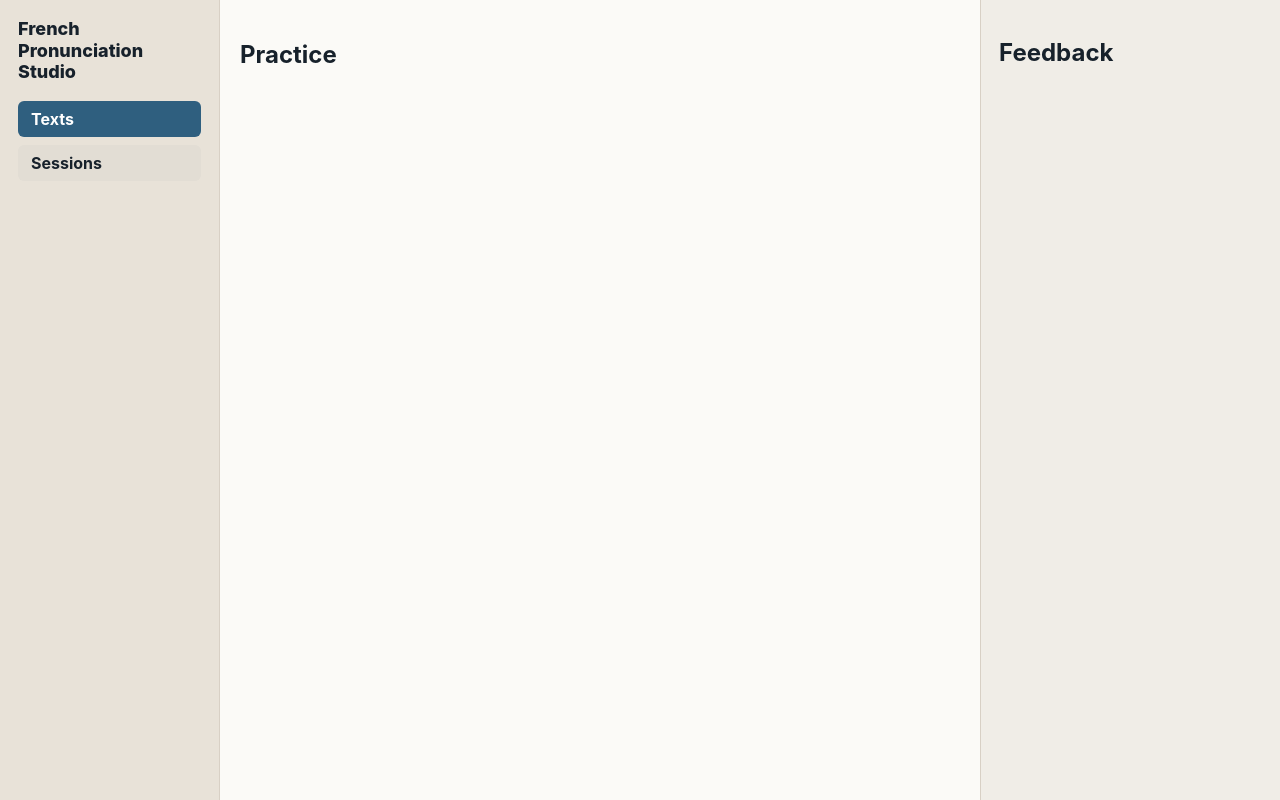
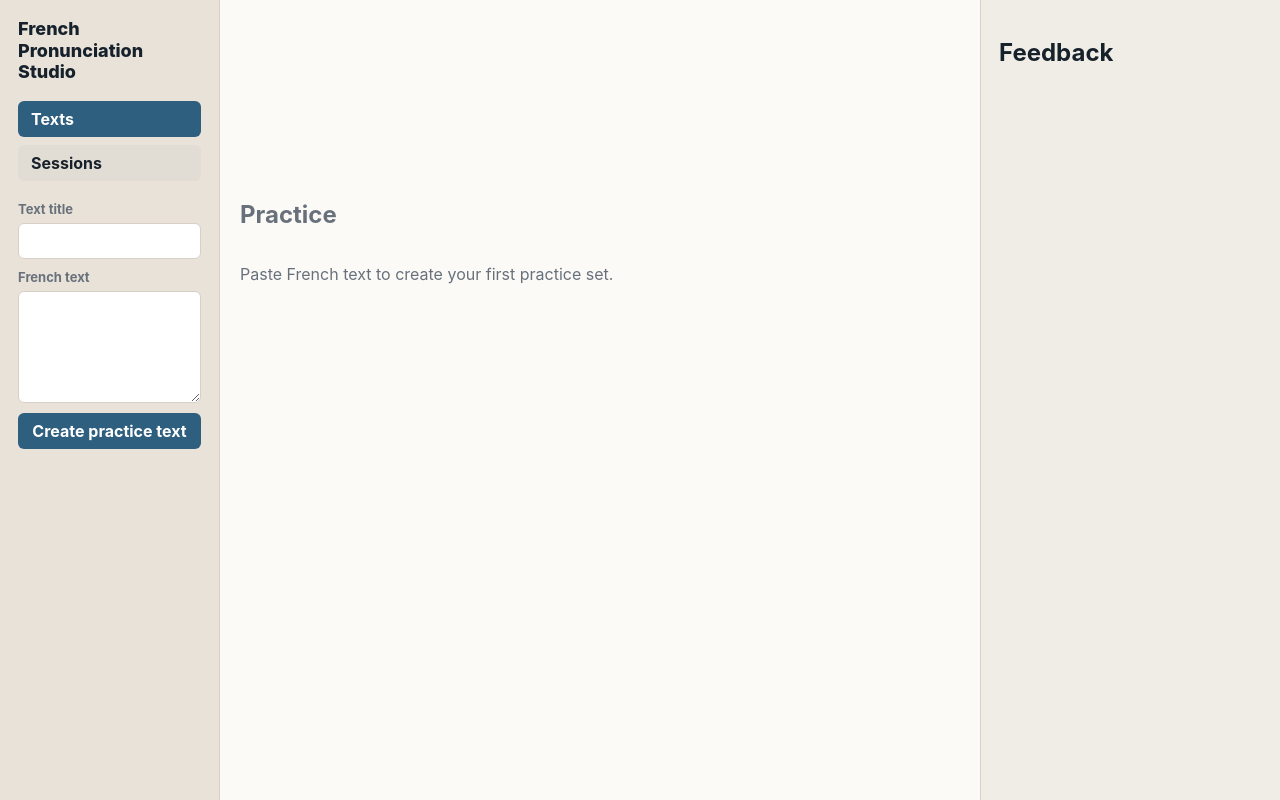
Before and after one commit to gaorunzhao/french-pronunciation-studio, a React (Vite) app: page / in a window 1280 px wide. Built offline with nearby package versions, Linux system fonts and the light colour scheme.

Commit message:
feat: add text import and practice workspace

```diff
--- a/src/App.tsx
+++ b/src/App.tsx
@@ -1,4 +1,22 @@
+import { useMemo, useState } from "react";
+import { PracticeWorkspace } from "./components/PracticeWorkspace";
+import { TextImport } from "./components/TextImport";
+import { InMemoryRepository } from "./data/inMemoryRepository";
+import type { PracticeSentence, TextDocument } from "./domain/types";
+
+const repository = new InMemoryRepository();
+
 export default function App() {
+  const [texts, setTexts] = useState<TextDocument[]>([]);
+  const [sentences, setSentences] = useState<PracticeSentence[]>([]);
+  const [selectedTextId, setSelectedTextId] = useState<string>();
+  const [selectedSentenceId, setSelectedSentenceId] = useState<string>();
+
+  const selectedText = useMemo(
+    () => texts.find((text) => text.id === selectedTextId),
+    [selectedTextId, texts],
+  );
+
   return (
     <main className="app-shell">
       <aside className="sidebar" aria-label="App sidebar">
@@ -15,9 +33,23 @@ export default function App() {
             Sessions
           </button>
         </nav>
+        <TextImport
+          onCreate={async (input) => {
+            const created = await repository.createText(input);
+            setTexts(await repository.listTexts());
+            setSentences(created.sentences);
+            setSelectedTextId(created.text.id);
+            setSelectedSentenceId(created.sentences[0]?.id);
+          }}
+        />
       </aside>
       <section className="workspace" aria-label="Practice workspace">
-        <h2>Practice</h2>
+        <PracticeWorkspace
+          text={selectedText}
+          sentences={sentences}
+          selectedSentenceId={selectedSentenceId}
+          onSelectSentence={setSelectedSentenceId}
+        />
       </section>
       <aside className="feedback-panel" aria-label="Feedback">
         <h2>Feedback</h2>
--- /dev/null
+++ b/src/components/PracticeWorkspace.tsx
@@ -0,0 +1,59 @@
+import type { PracticeSentence, TextDocument } from "../domain/types";
+
+interface PracticeWorkspaceProps {
+  text?: TextDocument;
+  sentences: PracticeSentence[];
+  selectedSentenceId?: string;
+  onSelectSentence(sentenceId: string): void;
+}
+
+export function PracticeWorkspace({
+  text,
+  sentences,
+  selectedSentenceId,
+  onSelectSentence,
+}: PracticeWorkspaceProps) {
+  if (!text) {
+    return (
+      <section className="empty-state">
+        <h2>Practice</h2>
+        <p>Paste French text to create your first practice set.</p>
+      </section>
+    );
+  }
+
+  return (
+    <section>
+      <div className="workspace-header">
+        <div>
+          <p className="eyebrow">Practice Text</p>
+          <h2>{text.title}</h2>
+        </div>
+        <div className="mode-toggle">
+          <button className="button secondary" type="button">
+            Reader
+          </button>
+          <button className="button primary" type="button">
+            Lab
+          </button>
+        </div>
+      </div>
+      <div className="sentence-list">
+        {sentences.map((sentence) => (
+          <button
+            className={
+              sentence.id === selectedSentenceId
+                ? "sentence-card active"
+                : "sentence-card"
+            }
+            key={sentence.id}
+            type="button"
+            onClick={() => onSelectSentence(sentence.id)}
+          >
+            {sentence.text}
+          </button>
+        ))}
+      </div>
+    </section>
+  );
+}
--- /dev/null
+++ b/src/components/TextImport.tsx
@@ -0,0 +1,43 @@
+import { useState } from "react";
+
+interface TextImportProps {
+  onCreate(input: { title: string; body: string }): void;
+}
+
+export function TextImport({ onCreate }: TextImportProps) {
+  const [title, setTitle] = useState("");
+  const [body, setBody] = useState("");
+
+  return (
+    <form
+      className="text-import"
+      onSubmit={(event) => {
+        event.preventDefault();
+        if (!title.trim() || !body.trim()) return;
+        onCreate({ title: title.trim(), body: body.trim() });
+        setTitle("");
+        setBody("");
+      }}
+    >
+      <label>
+        <span>Text title</span>
+        <input
+          value={title}
+          onChange={(event) => setTitle(event.target.value)}
+          aria-label="Text title"
+        />
+      </label>
+      <label>
+        <span>French text</span>
+        <textarea
+          value={body}
+          onChange={(event) => setBody(event.target.value)}
+          aria-label="French text"
+        />
+      </label>
+      <button className="button primary" type="submit">
+        Create practice text
+      </button>
+    </form>
+  );
+}
--- a/src/styles/app.css
+++ b/src/styles/app.css
@@ -97,3 +97,90 @@ button {
     border-top: 1px solid var(--color-border);
   }
 }
+
+.text-import {
+  display: grid;
+  gap: 10px;
+  margin-top: 20px;
+}
+
+.text-import label {
+  display: grid;
+  gap: 6px;
+  color: var(--color-muted);
+  font-size: 13px;
+  font-weight: 650;
+}
+
+.text-import input,
+.text-import textarea {
+  width: 100%;
+  border: 1px solid var(--color-border);
+  border-radius: var(--radius-sm);
+  background: var(--color-surface);
+  color: var(--color-text);
+  padding: 9px;
+}
+
+.text-import textarea {
+  min-height: 112px;
+  resize: vertical;
+}
+
+.workspace-header {
+  display: flex;
+  justify-content: space-between;
+  align-items: center;
+  gap: 16px;
+  border-bottom: 1px solid var(--color-border);
+  padding-bottom: 14px;
+}
+
+.workspace-header h2 {
+  margin: 4px 0 0;
+}
+
+.eyebrow {
+  margin: 0;
+  color: #7c6450;
+  font-size: 11px;
+  font-weight: 760;
+  letter-spacing: 0.08em;
+  text-transform: uppercase;
+}
+
+.mode-toggle {
+  display: flex;
+  gap: 8px;
+}
+
+.sentence-list {
+  display: grid;
+  gap: 10px;
+  margin-top: 16px;
+}
+
+.sentence-card {
+  width: 100%;
+  border: 1px solid var(--color-border);
+  border-radius: var(--radius-md);
+  background: var(--color-surface);
+  color: var(--color-text);
+  padding: 14px;
+  text-align: left;
+  font-size: 17px;
+  line-height: 1.55;
+}
+
+.sentence-card.active {
+  border-color: #9ec5fe;
+  background: #f7fbff;
+  box-shadow: 0 0 0 2px rgba(47, 95, 127, 0.12);
+}
+
+.empty-state {
+  display: grid;
+  align-content: center;
+  min-height: 55vh;
+  color: var(--color-muted);
+}
```
Also changed, not shown: 1 other file (tests, documents, lock files or other folders).
